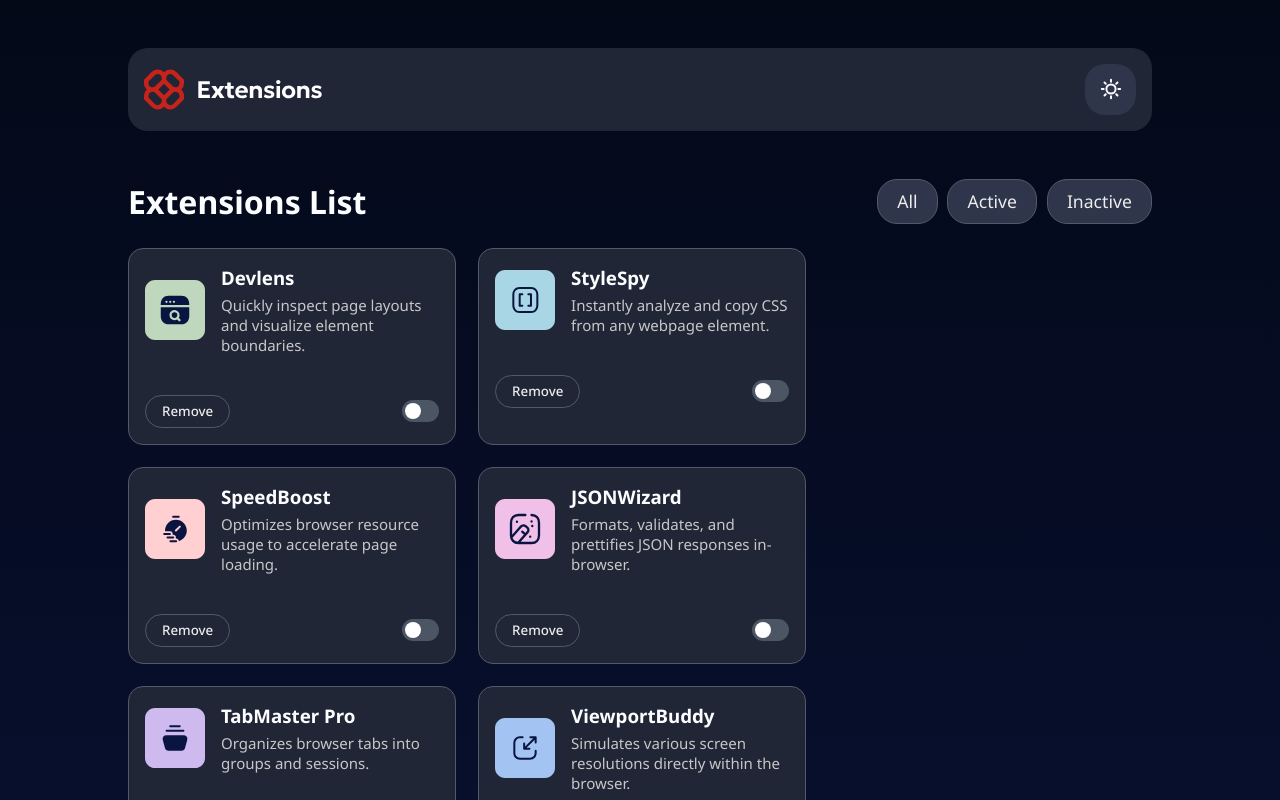
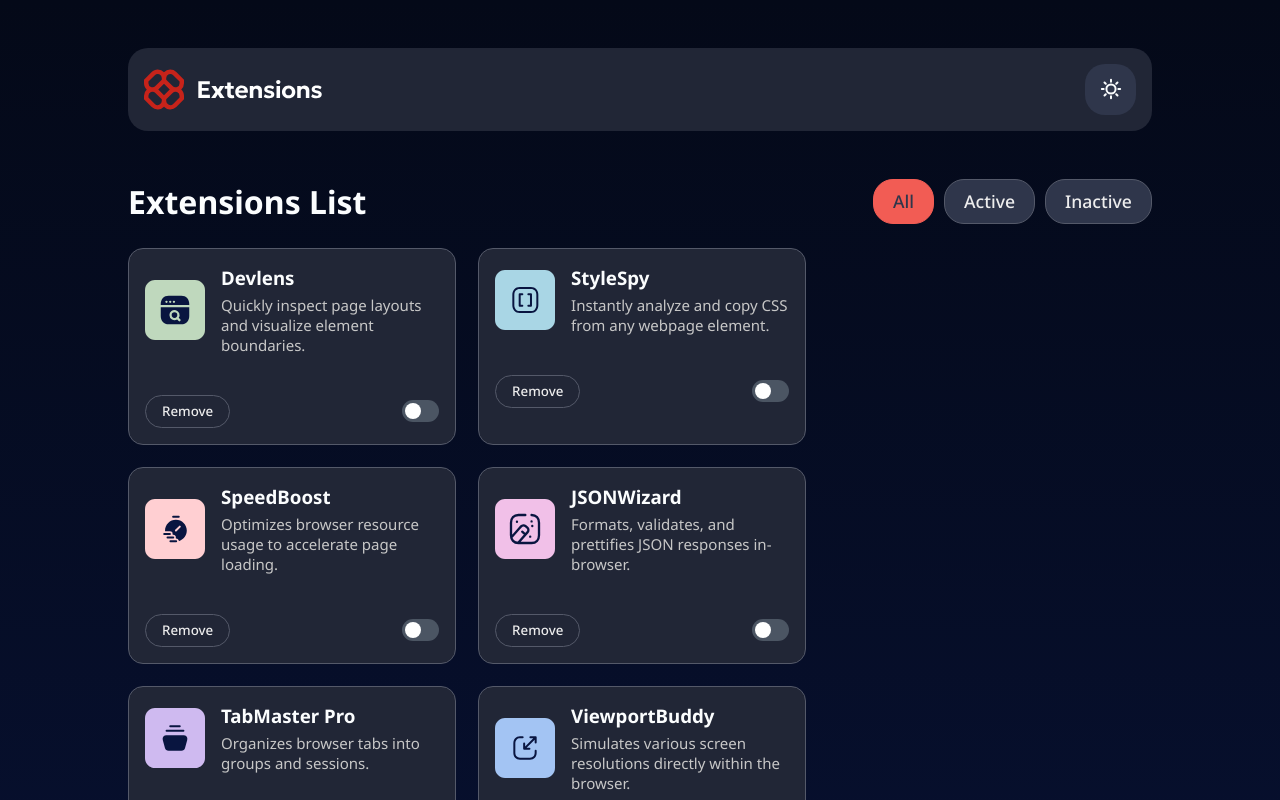
Before and after one commit to Clipzorama/Browser-Extension-Design, a React (Vite) app in the folder Browser-Extension-Design/: page / in a window 1280 px wide. Shown: the top 800 px of the page. Built offline with nearby package versions, Linux system fonts and the light colour scheme.

Commit message:
updated logic for the filterbar

```diff
--- a/Browser-Extension-Design/src/components/FilterBar.jsx
+++ b/Browser-Extension-Design/src/components/FilterBar.jsx
@@ -6,8 +6,8 @@ function FilterBar() {
         <div className="filter-container">
             <h2>Extensions List</h2>
             <div className="btn-container">
-                <button className="all">All</button>
-                <button className="active">Active</button>
+                <button className="active">All</button>
+                <button className="inactive">Active</button>
                 <button className="inactive">Inactive</button>
             </div>
         </div>
--- a/Browser-Extension-Design/src/styles/FilterBar.css
+++ b/Browser-Extension-Design/src/styles/FilterBar.css
@@ -19,16 +19,32 @@
 }
 
 .btn-container > button {
-    background-color: hsl(225, 23%, 24%);
     border-radius: 20px;
     padding: 0.6rem 1.2rem;
-    border: 1px solid var(--neutral-600);
     cursor: pointer;
-    color: hsl(0, 0%, 93%);
     font-size: 1.1rem;
     transition: 0.3s ease;
+    font-weight: 500;
 }
 
-.btn-container > button:hover {
+.active {
+    background-color: var(--red-400);
+    color: var(--neutral-700);
+    border: 1px solid var(--red-400);
+
+}
+
+.active:hover {
+    background-color: var(--red-500);
+    border: 1px solid var(--red-500);
+}
+
+.inactive {
+    background-color: hsl(225, 23%, 24%);
+    color: var(--neutral-100);
+    border: 1px solid var(--neutral-600);
+}
+
+.inactive:hover {
     background-color: var(--neutral-600);
 }
```
